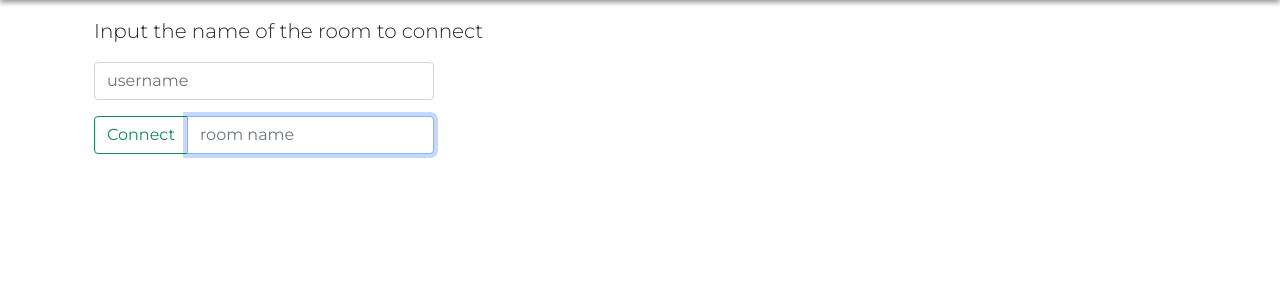
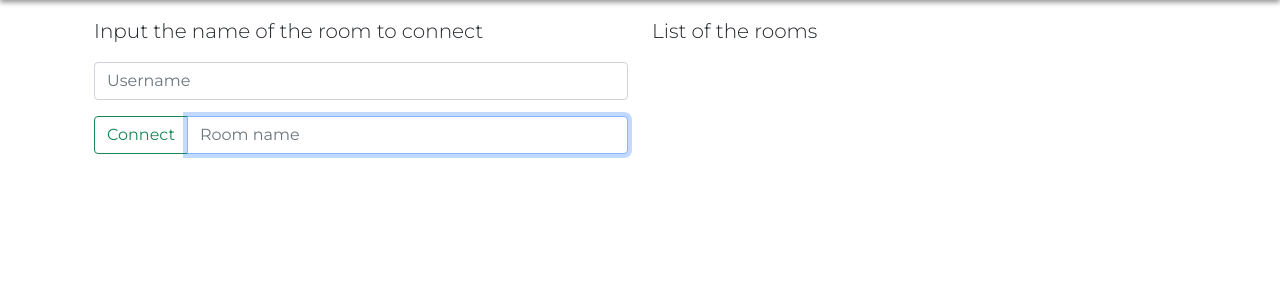
Before and after one commit to Re-Gelu/Django-WebRTC-project, a Django app: page / in a window 1280 px wide. Shown: the part 80-380 px from the top of the page. Run offline with Django 4.2, Linux system fonts and the light colour scheme; some libraries are stand-ins or nearby versions.

Commit message:
Added rooms list and check if users <= 2 in room

```diff
--- a/templates/index.html
+++ b/templates/index.html
@@ -8,17 +8,37 @@
 
 {% block content %}
     <div class="container mt-3">
-        <div class=" a-important lead">Input the name of the room to connect</div>
-        <div class="row col-6 col-md-4 mt-3">
-            <div class="input-group">
-                <input id="user-name-input" class="form-control" type="text" placeholder="username" aria-label="username">
+        <div class="row">
+
+            <!-- Connect inputs -->
+            <div class="col-12 col-md-6">
+                <div class=" a-important lead">Input the name of the room to connect</div>
+                <div class=" mt-3">
+                    <div class="input-group">
+                        <input id="user-name-input" class="form-control" type="text" placeholder="Username" aria-label="username">
+                    </div>
+                </div>
+                <div class="input-group mt-3">
+                    <button id="room-name-submit" class="btn btn-outline-success" type="button">Connect</button>
+                    <input id="room-name-input" type="text" class="form-control" placeholder="Room name" aria-label="Room name" aria-describedby="room-name-submit" size="100">
+                </div>
             </div>
-        </div>
-        <div class="row col-4">
-            <div class="input-group mt-3">
-                <button id="room-name-submit" class="btn btn-outline-success" type="button">Connect</button>
-                <input id="room-name-input" type="text" class="form-control" placeholder="room name" aria-label="Room name" aria-describedby="room-name-submit" size="100">
+
+            <!-- Rooms list -->
+            <div class="col-12 col-md-6">
+                <div class=" a-important lead">List of the rooms</div>
+                <ul class="list-group mt-3">
+                    {% for room_name, value in room_list.items %}
+                        <li class="list-group-item a-important">
+                            <i class="bi bi-caret-right me-2"></i>
+                            Room: {{room_name}}
+                            <span class="ms-4" >{{value.users_amount}}/2</span>
+                            <a class="float-end text-reset uk-button-text" href="/chat/{{room_name}}/">Connect</a>
+                        </li>
+                    {% endfor %}
+                </ul>
             </div>
+
         </div>
     </div>
 
--- a/templates/room.html
+++ b/templates/room.html
@@ -22,7 +22,8 @@
                         </div>
                         <!-- <video id="localVideo" autoplay playsinline uk-video class="rounded-3"></video> -->
                         <p class="col-9 mt-3">
-                            <div class="mb-2 lead">Video: </div><select id="camera-select-input" class="form-select form-select-sm"></select>
+                            <div class="mb-2 lead">Video: </div>
+                            <select id="camera-select-input" class="form-select form-select-sm"></select>
                         </p>
                         <p class="mt-3">
                             <button class="btn btn-primary border-dark" id="startButton">
--- a/web_rtc/urls.py
+++ b/web_rtc/urls.py
@@ -5,7 +5,7 @@
 urlpatterns = [
     path(
         '',
-        TemplateView.as_view(template_name="index.html"),
+        IndexPageView.as_view(),
         name='index'
     ),
     path(
--- a/web_rtc/views.py
+++ b/web_rtc/views.py
@@ -1,14 +1,20 @@
+from channels.layers import get_channel_layer
 from django.shortcuts import render
 from django.views.generic.base import TemplateView
-from django.utils.safestring import mark_safe
-import json
-
+from django.core.cache import cache
 
 class IndexPageView(TemplateView):
     """ Index page class view """
 
     template_name = "index.html"
 
+    def get_context_data(self, **kwargs):
+        context = super().get_context_data(**kwargs)
+        context["room_list"] = cache.get("room_list")
+
+        print("Current rooms: ", cache.get('room_list'))
+
+        return context
 
 class RoomTemplateView(TemplateView):
     """ Room template class view """
@@ -18,4 +24,5 @@
     def get_context_data(self, **kwargs):
         context = super().get_context_data(**kwargs)
         context["room_name"] = kwargs.get('room_name')
+
         return context
```
Also changed, not shown: web_rtc/consumers.py (+37 -6 lines).
